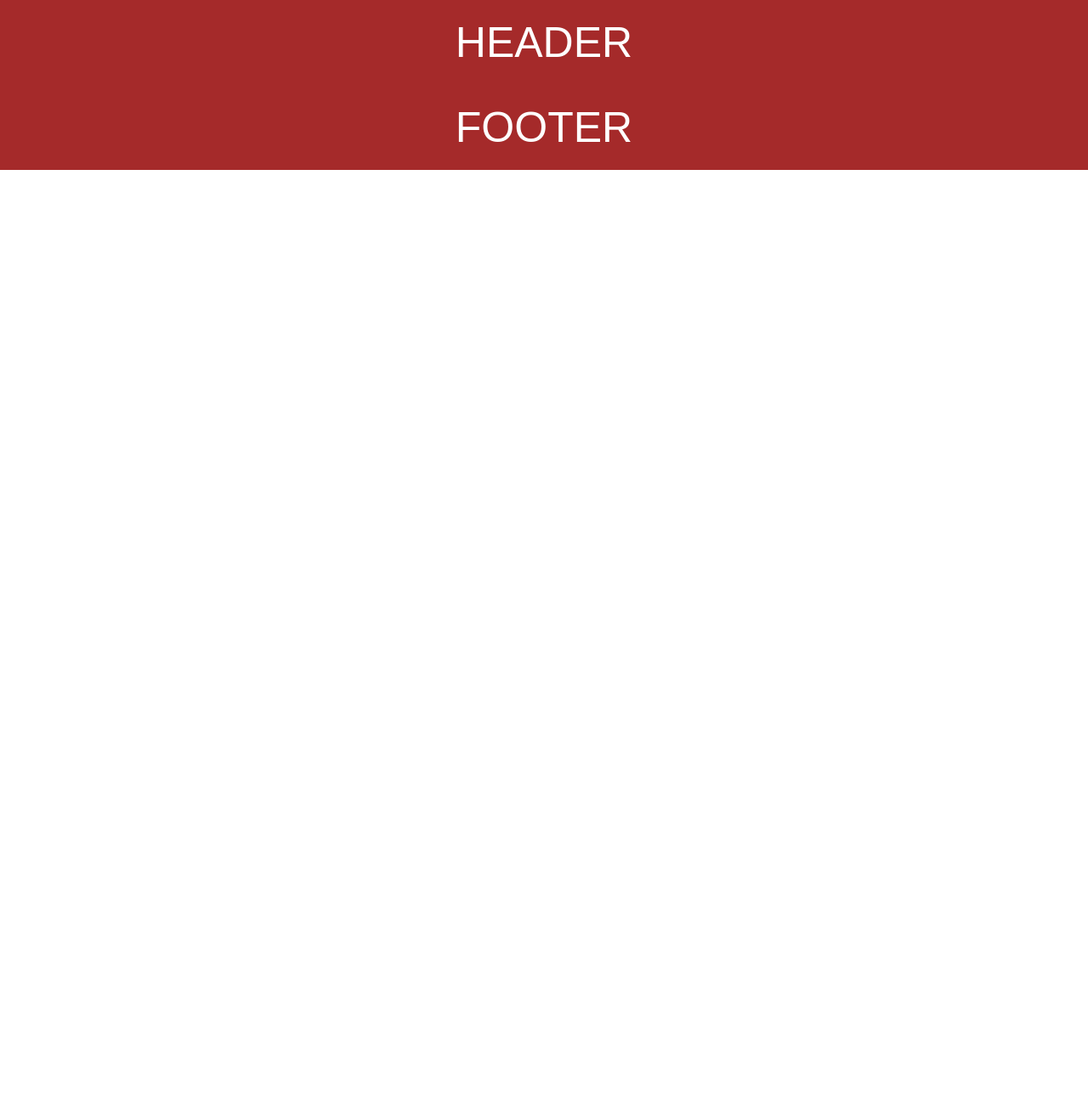
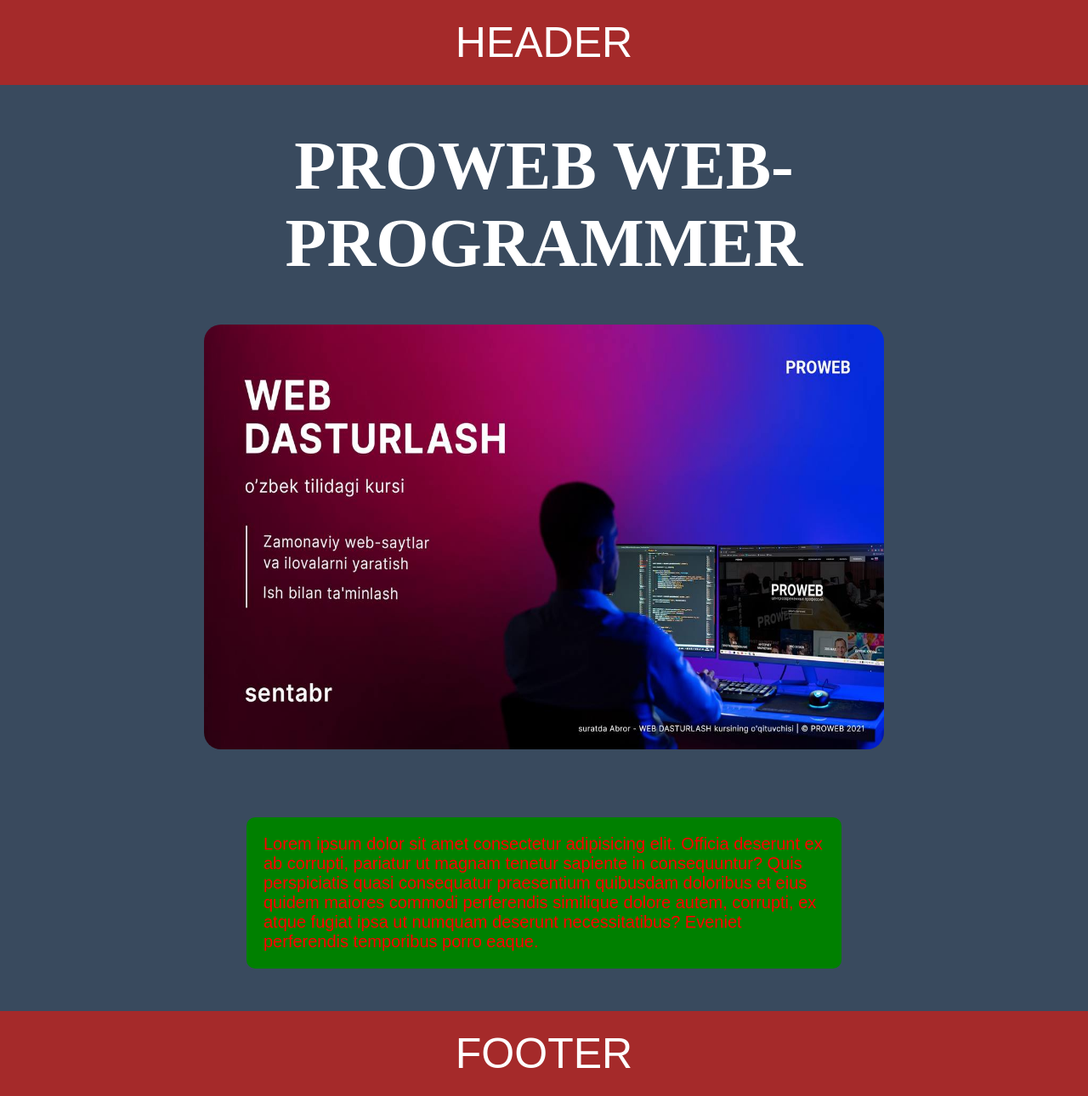
Before and after one commit to Umarov754/GROUP, a plain HTML site: page index.html in a window 1280 px wide. Shown: the whole page at 85% size. Before the commit the page ends 800 px from the top, so only its background shows below. Drawn offline with Linux system fonts and the light colour scheme.

Commit message:
man tugattim

```diff
--- a/css/style.css
+++ b/css/style.css
@@ -14,3 +14,54 @@
     color: white;
     font-family: fantasy;
 }
+.lazjon{
+    background: rgb(57, 74, 94);
+    padding: 50px;
+
+}
+.lazjon__content{
+    display: flex;
+    flex-direction: column;
+    justify-content: center;
+
+}
+.lazjon__title{
+    display: block;
+    margin: 0 auto;
+    width: 100%;
+    font-family: serif;
+    color: #fff;
+    text-align: center;
+    font-size: 80px;
+    text-transform: uppercase;
+}
+.lazjon__img{
+    width: 800px;
+    height: 500px;
+    margin: 50px auto 80px auto;
+    animation: lazjon 1s 0s linear alternate infinite;
+    border-radius: 20px;
+}
+@keyframes lazjon {
+    0%{
+        transform: scale(1);
+    }
+    50%{
+     transform: scale(1.1);
+    }
+    100%{
+        transform: scale(1);
+
+    }
+}
+.lazjon__text{
+    font-size: 20px;
+    font-family: sans-serif;
+    color: red;
+    background: green;
+    max-width: 700px;
+    width: 100%;
+    padding: 20px;
+    border-radius: 10px;
+    margin: 0 auto;
+}
--- a/index.html
+++ b/index.html
@@ -16,7 +16,17 @@
     </header>
 
     <main>
-
+        <section class="lazjon">
+            <div class="lazjon__content">
+                <h1 class="lazjon__title">proweb web-programmer</h1>
+                <img class="lazjon__img" src="images/lazjon__img.jpg" alt="">
+                <p class="lazjon__text">Lorem               ipsum dolor sit amet consectetur adipisicing elit. Officia deserunt ex ab
+                    corrupti, pariatur ut magnam tenetur sapiente in consequuntur? Quis perspiciatis quasi consequatur
+                    praesentium quibusdam doloribus et eius quidem maiores commodi perferendis similique dolore autem,
+                    corrupti, ex atque fugiat ipsa ut numquam deserunt necessitatibus? Eveniet perferendis temporibus
+                    porro eaque.</p>
+            </div>
+        </section>
     </main>
 
     <footer class="footer">
```
Also changed, not shown: images/lazjon__img.jpg (added).
